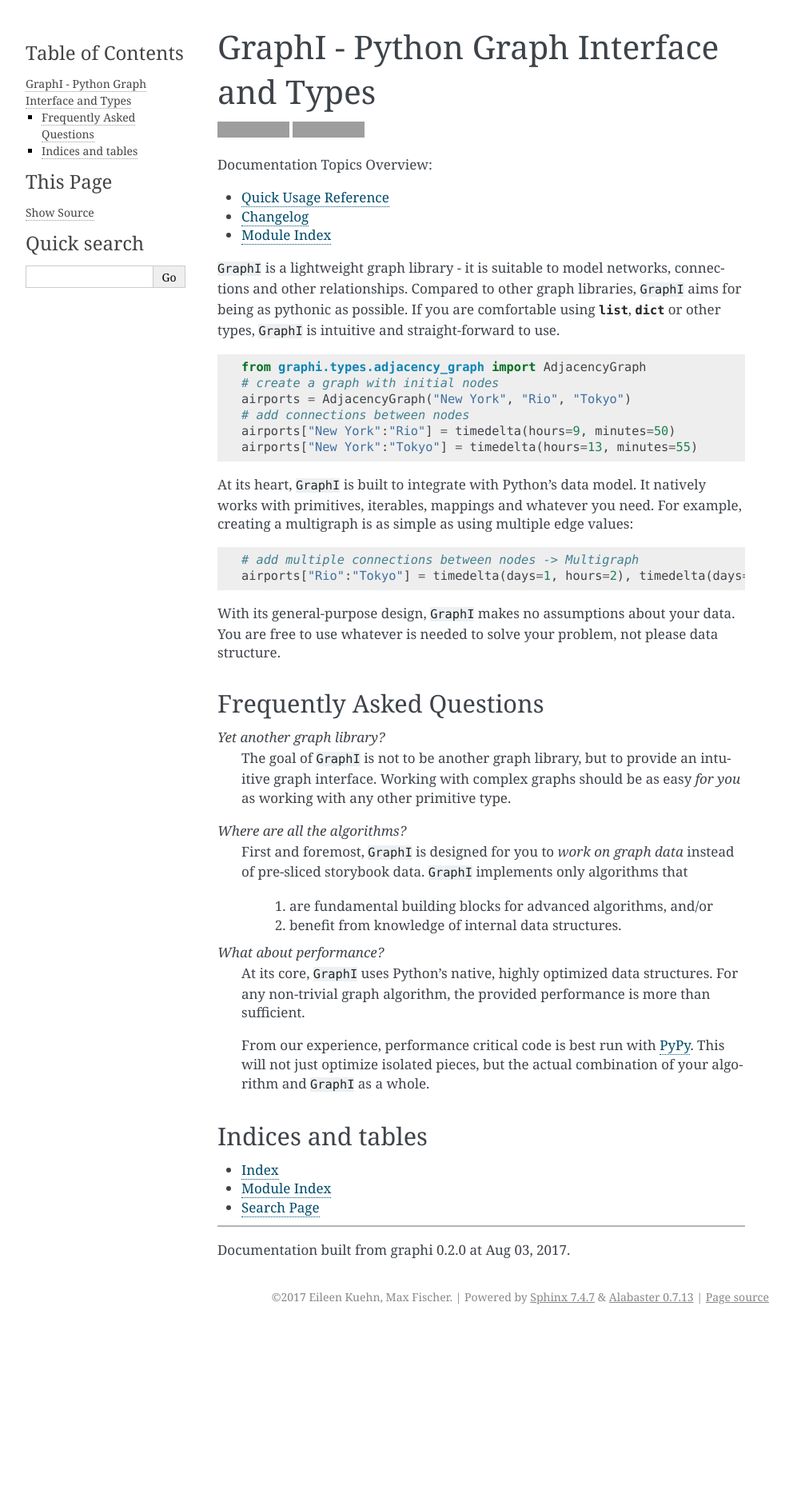
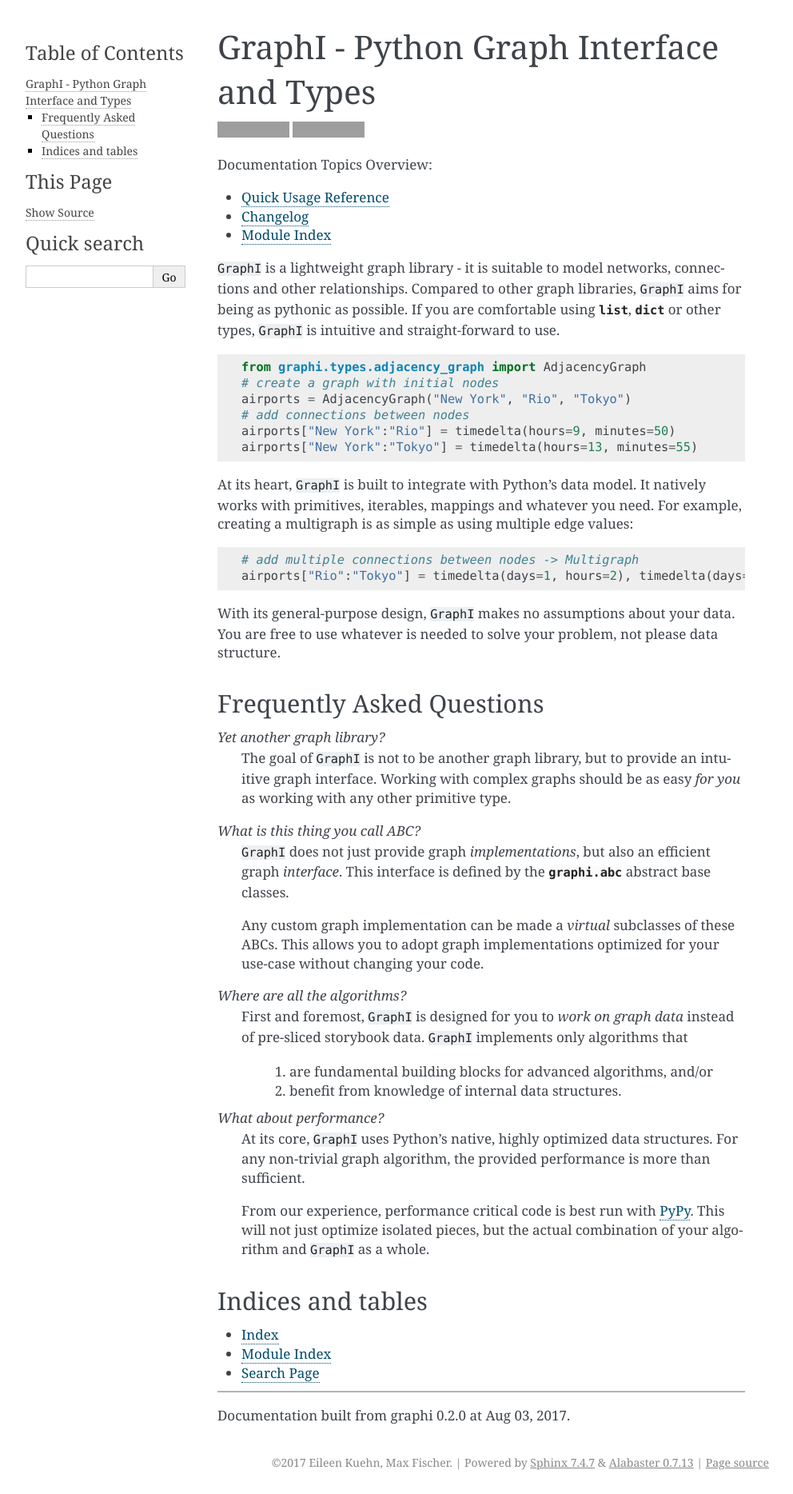
Before and after one commit to MaineKuehn/graphi, a Sphinx documentation site: the page built from docs/index.rst, in a window 1280 px wide. Shown: the whole page at 80% size, without its empty margins (148-1140 px from the left). Built offline with Sphinx 7.4.7, drawn with Linux system fonts in a browser that asks for light colours; formulas are drawn with MathJax 3; before the commit the page ends 1661 px from its top, so only the background shows below that; grey boxes are pictures that could not be loaded.

Commit message:
[docs] added note on abcs

```diff
--- a/docs/index.rst
+++ b/docs/index.rst
@@ -55,6 +55,13 @@ Frequently Asked Questions
     The goal of ``GraphI`` is not to be another graph library, but to provide an intuitive graph interface.
     Working with complex graphs should be as easy *for you* as working with any other primitive type.
 
+*What is this thing you call ABC?*
+    ``GraphI`` does not just provide graph *implementations*, but also an efficient graph *interface*.
+    This interface is defined by the :py:class:`graphi.abc` :term:`abstract base classes <abstract base class>`.
+
+    Any custom graph implementation can be made a *virtual* subclasses of these ABCs.
+    This allows you to adopt graph implementations optimized for your use-case without changing your code.
+
 *Where are all the algorithms?*
     First and foremost, ``GraphI`` is designed for you to *work on graph data* instead of pre-sliced storybook data.
     ``GraphI`` implements only algorithms that
```
